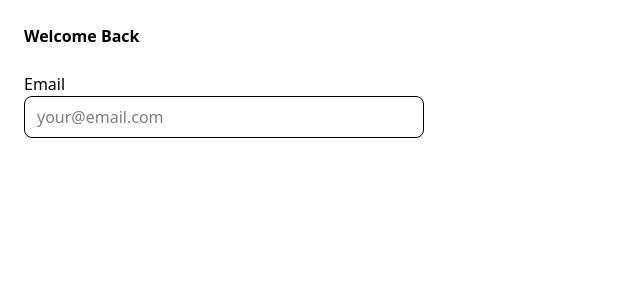
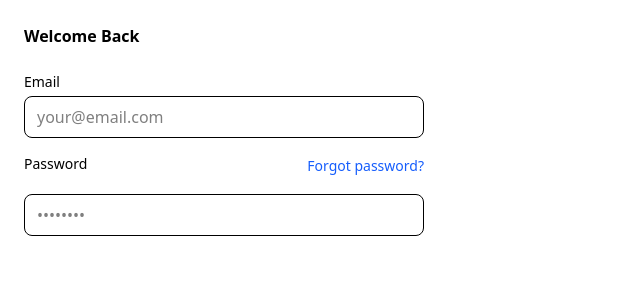
Before and after one commit to alhassandafiri/jobtrackr-frontend, a React (Vite) app: page / in a window 1280 px wide. Shown: the top 300 px of the page, without its empty margins (0-640 px from the left). Built offline with nearby package versions, Linux system fonts and the light colour scheme.

Commit message:
implement password input to Login

```diff
--- a/src/components/Login/Login.jsx
+++ b/src/components/Login/Login.jsx
@@ -18,8 +18,9 @@ function Login ({onSuccess}) {
             </h1>
 
             <form className="space-y-4">
+
                 <div>
-                    <label>Email</label>
+                    <label className="block text-sm font-medium mb-1">Email</label>
                     <input
                         type="email"
                         className="w-full rounded-lg border px-3 py-2 outline-none focus:ring"
@@ -29,6 +30,22 @@ function Login ({onSuccess}) {
                         required
                     />
                 </div>
+
+                <div className="flex items-center justify-between">
+                    <label className="block text-sm font-medium mb-1">Password</label>
+                    <a href="#" className="text-sm text-blue-600 hover:underline">Forgot password?</a>
+                </div>
+
+                <div>
+                    <input
+                        type="password"
+                        className="w-full rounded-lg border px-3 py-2 outline-none focus:ring"
+                        placeholder="••••••••"
+                        value={form.password}
+                        onChange={e => updateField('password', e.target.value)}
+                        required
+                    />
+                </div>
             </form>
         </div>
     )
```
